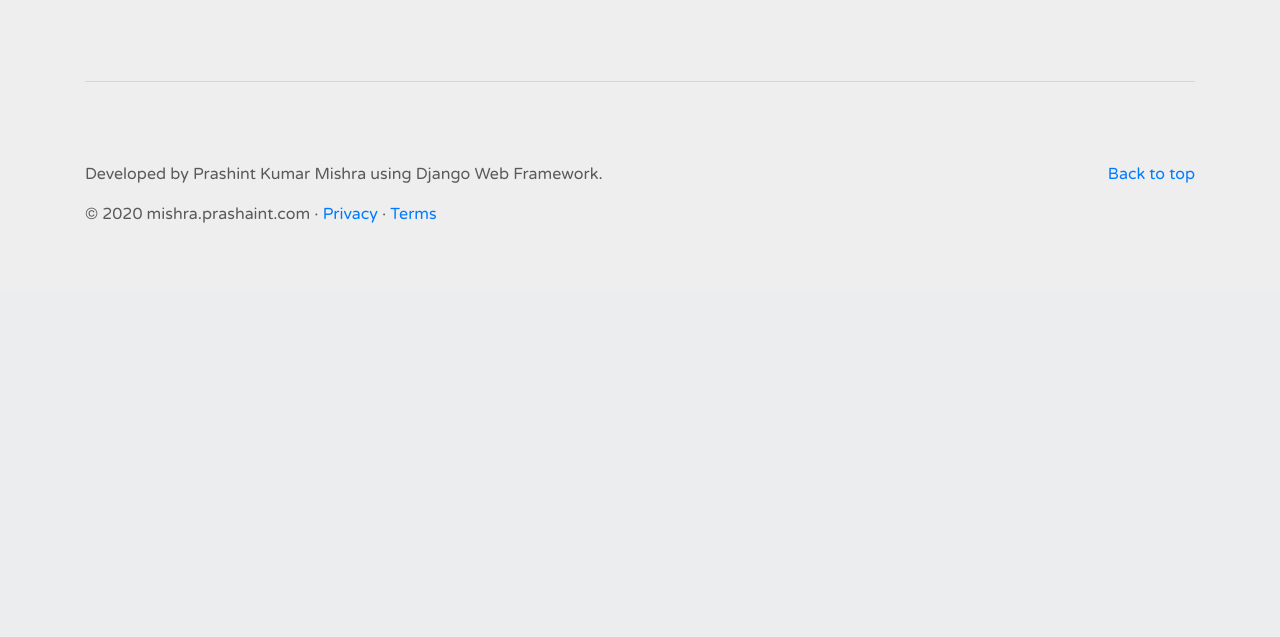
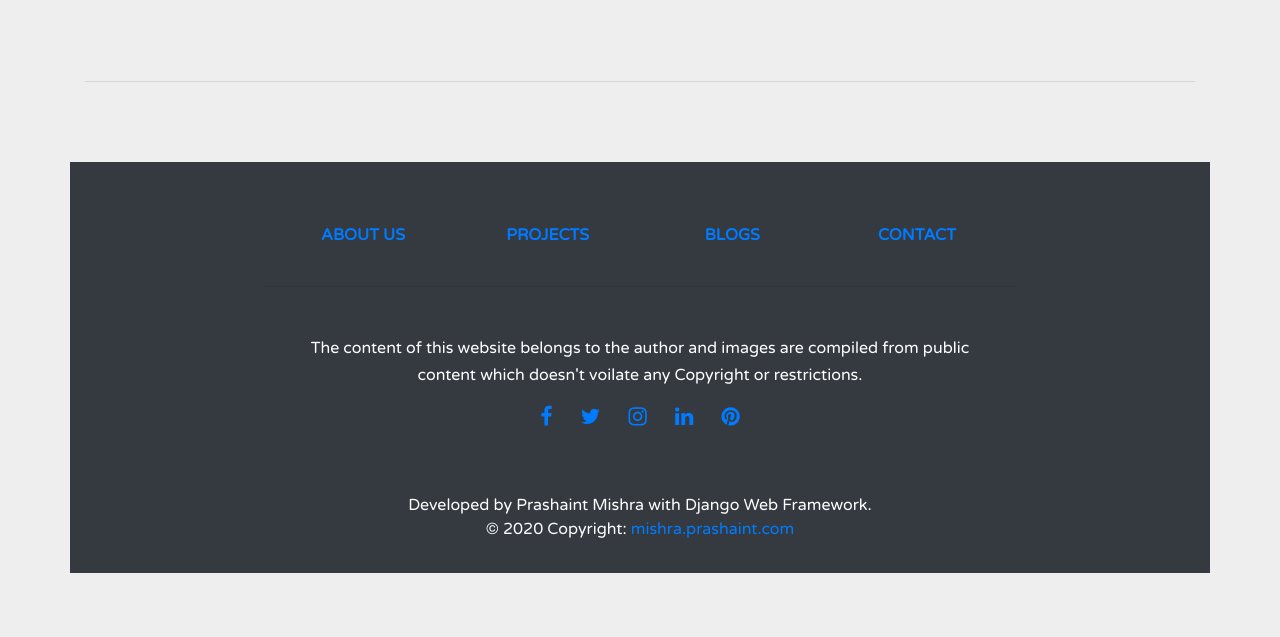
Before and after one commit to prashaint/django_prashaint_portfolio_project, a Django app: page / in a window 1280 px wide. Shown: the part 2889-3526 px from the top of the page. Before the commit the page ends 3112 px from the top, so only its background shows below. Run offline with Django 3.2, Linux system fonts and the light colour scheme; some libraries are stand-ins or nearby versions.

Commit message:
UI changes done

```diff
--- a/portfolio/static/custom.css
+++ b/portfolio/static/custom.css
@@ -35,13 +35,13 @@ body{
 }
 .navbar .navbar-brand b {
 	font-weight: bold;
-	color: #eb5844;
+	color: #da240c;
 }
 .navbar .navbar-nav a:hover, .navbar .navbar-nav a:focus {
-	color: #f08373 !important;
+	color: #da240c !important;
 }
 .navbar .navbar-nav a.active, .navbar .navbar-nav a.active:hover {
-	color: #eb5844 !important;
+	color: #da240c !important;
 	background: transparent !important;
 }
 .search-box {
@@ -55,7 +55,7 @@ body{
 	box-shadow: none;
 }
 .search-box input.form-control:focus {
-	border-color: #f08373;
+	border-color: #da240c;
 }
 .search-box .input-group-text {
 	min-width: 35px;
--- a/portfolio/templates/portfolio/home.html
+++ b/portfolio/templates/portfolio/home.html
@@ -7,11 +7,11 @@
     <meta name="description" content="">
     <meta name="author" content="Mark Otto, Jacob Thornton, and Bootstrap contributors">
     <meta name="generator" content="Jekyll v4.1.1">
+    <link rel="shortcut icon" type="image/png" href="{% static '/favicon.png' %}" />
     <title>Prashaint Mishra · Portfolio</title>
     <link rel="canonical" href="https://getbootstrap.com/docs/4.5/examples/carousel/">
     <!-- Bootstrap core CSS -->
     <!-- <link href="{% static '/bootstrap.min.css' %}" rel="stylesheet"> -->
-    <link rel="stylesheet" href="https://fonts.googleapis.com/icon?family=Material+Icons">
     <link rel="stylesheet" href="https://fonts.googleapis.com/css?family=Roboto|Varela+Round|Raleway">
     <link rel="stylesheet" href="https://stackpath.bootstrapcdn.com/bootstrap/4.5.0/css/bootstrap.min.css">
     <link rel="stylesheet" href="https://fonts.googleapis.com/icon?family=Material+Icons">
@@ -60,15 +60,20 @@
         <li class="nav-item">
           <a class="nav-link" href="#" tabindex="-1" aria-disabled="true">Contact Me</a>
         </li>
+        <li class="nav-item">
+          <a class="nav-link" href="#" tabindex="-1" aria-disabled="true">Blogs</a>
+        </li>
       </ul>
 <!--       <form class="form-inline mt-2 mt-md-0">
         <input class="form-control mr-sm-2" type="text" placeholder="Search" aria-label="Search">
         <button class="btn btn-outline-success my-2 my-sm-0" type="submit">Search</button>
       </form> -->
-      <a href="#" class="nav-item nav-link"><i class="fa fa-facebook"></i></a>
-			<a href="#" class="nav-item nav-link"><i class="fa fa-twitter"></i></a>
-			<a href="#" class="nav-item nav-link"><i class="fa fa-google-plus"></i></a>
-			<a href="#" class="nav-item nav-link"><i class="fa fa-pinterest-p"></i></a>
+      <a href="https://www.linkedin.com/in/prashaint" class="nav-item nav-link"><i class="fa fa-linkedin"></i></a>
+      <a href="https://www.facebook.com/profile.php?id=1615068882" class="nav-item nav-link"><i class="fa fa-facebook"></i></a>
+			<a href="https://twitter.com/MishraPrashaint" class="nav-item nav-link"><i class="fa fa-twitter"></i></a>
+      <!-- <a href="#" class="nav-item nav-link"><i class="fa fa-google-plus"></i></a> -->
+      <a href="https://www.instagram.com/prashaint/" class="nav-item nav-link"><i class="fa fa-instagram"></i></a>
+      <a href="https://in.pinterest.com/prashaint_mishra/" class="nav-item nav-link"><i class="fa fa-pinterest-p"></i></a>
     </div>
   </nav>
 </header>
@@ -202,12 +207,102 @@
   </div><!-- /.container -->
 
 
-  <!-- FOOTER -->
-  <footer class="container">
-    <p class="float-right"><a href="#">Back to top</a></p>
-    <p class="float-center">Developed by Prashint Kumar Mishra using Django Web Framework.</p>
-    <p>&copy; 2020 mishra.prashaint.com &middot; <a href="#">Privacy</a> &middot; <a href="#">Terms</a></p>
-  </footer>
+<!-- Footer -->
+<footer class="container p-3 my-3 bg-dark text-white">
+
+  <!-- Footer Links -->
+  <div class="container bg-dark text-white">
+
+    <!-- Grid row-->
+    <div class="row text-center d-flex justify-content-center pt-5 mb-3  text-white">
+
+      <!-- Grid column -->
+      <div class="col-md-2 mb-3 text-white">
+        <h6 class="text-uppercase font-weight-bold">
+          <a href="#!">About us</a>
+        </h6>
+      </div>
+      <!-- Grid column -->
+
+      <!-- Grid column -->
+      <div class="col-md-2 mb-3 text-white">
+        <h6 class="text-uppercase font-weight-bold">
+          <a href="#!">Projects</a>
+        </h6>
+      </div>
+      <!-- Grid column -->
+
+      <!-- Grid column -->
+      <div class="col-md-2 mb-3 text-white">
+        <h6 class="text-uppercase font-weight-bold">
+          <a href="#!">Blogs</a>
+        </h6>
+      </div>
+      <!-- Grid column -->
+      <!-- Grid column -->
+      <div class="col-md-2 mb-3 text-white">
+        <h6 class="text-uppercase font-weight-bold">
+          <a href="#!">Contact</a>
+        </h6>
+      </div>
+      <!-- Grid column -->
+
+    </div>
+    <!-- Grid row-->
+    <hr class="rgba-white-light" style="margin: 0 15%;">
+
+    <!-- Grid row-->
+    <div class="row d-flex text-center justify-content-center mb-md-0 mb-4">
+
+      <!-- Grid column -->
+      <div class="col-md-8 col-12 mt-5">
+        <p style="line-height: 1.7rem">The content of this website belongs to the author and images are compiled from public content which doesn't
+          voilate any Copyright or restrictions.</p>
+      </div>
+      <!-- Grid column -->
+    </div>
+    <!-- Grid row-->
+    <hr class="clearfix d-md-none rgba-white-light" style="margin: 10% 15% 5%;">
+
+    <!-- Grid row-->
+    <div class="row d-flex text-center justify-content-center">
+      <!-- Grid column -->
+      <div class="col-md-12">
+        <div class="mb-5">
+          <!-- Facebook -->
+          <a class="fb-ic" href="https://www.facebook.com/profile.php?id=1615068882">
+            <i class="fa fa-facebook-f fa-lg white-text mr-4"> </i>
+          </a>
+          <!-- Twitter -->
+          <a class="tw-ic" href="https://twitter.com/MishraPrashaint">
+            <i class="fa fa-twitter fa-lg white-text mr-4"> </i>
+          </a>
+          <!-- instagram-->
+          <a class="gplus-ic" href="https://www.instagram.com/prashaint/">
+            <i class="fa fa-instagram fa-lg white-text mr-4"> </i>
+          </a>
+          <!--Linkedin -->
+          <a class="li-ic" href="https://www.linkedin.com/in/prashaint">
+            <i class="fa fa-linkedin fa-lg white-text mr-4"> </i>
+          </a>
+          <!--Pinterest-->
+          <a class="pin-ic" href="https://in.pinterest.com/prashaint_mishra/">
+            <i class="fa fa-pinterest fa-lg white-text"> </i>
+          </a>
+        </div>
+      </div>
+      <!-- Grid column -->
+    </div>
+    <!-- Grid row-->
+  </div>
+  <!-- Footer Links -->
+  <!-- Copyright -->
+  <div class="footer-copyright text-center py-3">Developed by Prashaint Mishra with Django Web Framework.<br>© 2020 Copyright:
+    <a href="#"> mishra.prashaint.com</a>
+  </div>
+  <!-- Copyright -->
+</footer>
+<!-- Footer -->
 </main>
 <script src="https://code.jquery.com/jquery-3.5.1.slim.min.js" integrity="sha384-DfXdz2htPH0lsSSs5nCTpuj/zy4C+OGpamoFVy38MVBnE+IbbVYUew+OrCXaRkfj" crossorigin="anonymous"></script>
       <script>window.jQuery || document.write('<script src="../assets/js/vendor/jquery.slim.min.js"><\/script>')</script><script src="{% static '/bootstrap.bundle.min.js' %}"></script>
```
Also changed, not shown: portfolio/static/favicon.png (added).
